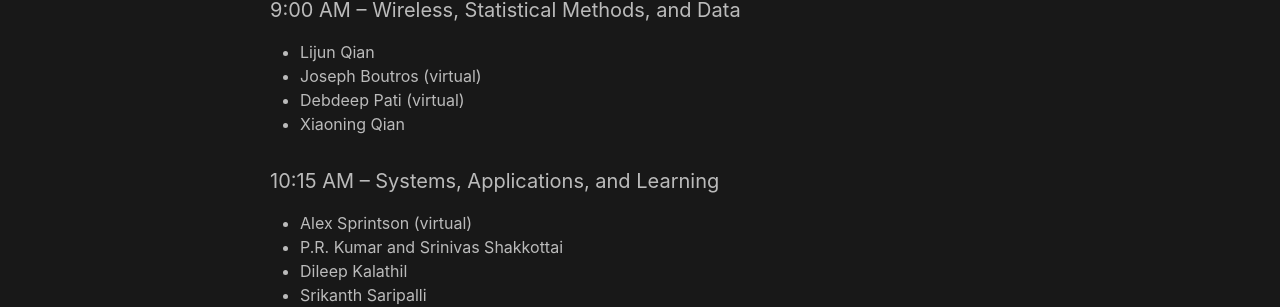
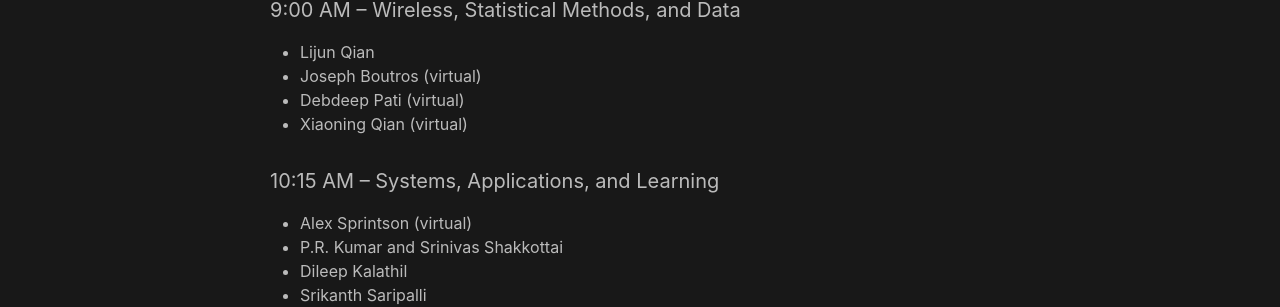
Before and after one commit to EngProjects/WIDS, a Jekyll site: the page built from meeting.md, in a window 1280 px wide. Shown: the part 922-1229 px from the top of the page. Built offline with Jekyll 4.4.1, drawn with Linux system fonts in a browser that asks for light colours.

Commit message:
Update meeting.md

```diff
--- a/meeting.md
+++ b/meeting.md
@@ -32,7 +32,7 @@ Please, [register](https://forms.gle/sE3j1ZAnrXJyQX1K9) for the workshop in adva
   * Lijun Qian
   * Joseph Boutros (virtual)
   * Debdeep Pati (virtual)
-  * Xiaoning Qian
+  * Xiaoning Qian (virtual)
 
 #### 10:15 AM – Systems, Applications, and Learning
   * Alex Sprintson (virtual)
```
